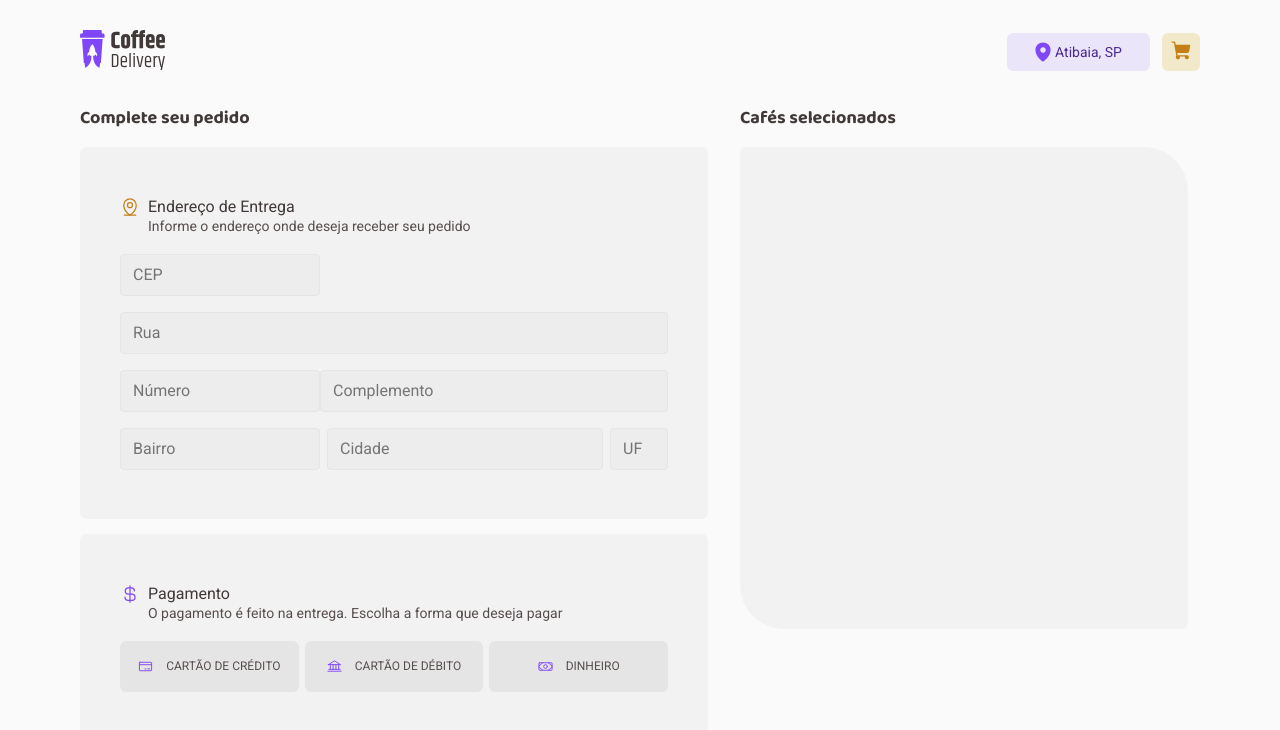
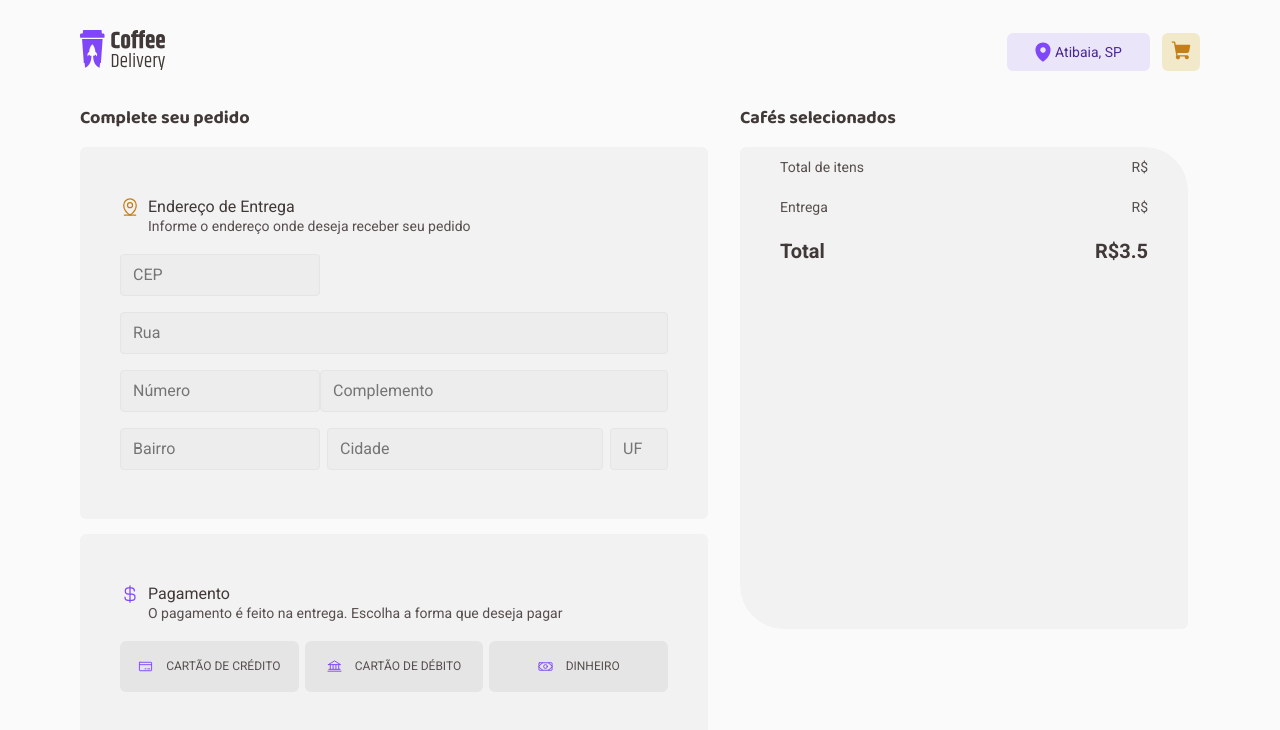
Before and after one commit to raissacmp/coffee-delivery, a React (Vite) app: page /checkout in a window 1280 px wide. Shown: the top 730 px of the page. Built offline with nearby package versions, Linux system fonts and the light colour scheme.

Commit message:
style: summary cart

```diff
--- a/src/pages/Checkout/components/Cart/RemoveButton/styles.ts
+++ b/src/pages/Checkout/components/Cart/RemoveButton/styles.ts
@@ -9,6 +9,7 @@ export const ContainerButtonRemove = styled.button`
   align-items: center;
   border: none;
   justify-content: space-evenly;
+  cursor: pointer;
 
   p {
     color: ${(props) => props.theme["base-text"]};
--- a/src/pages/Checkout/components/Cart/index.tsx
+++ b/src/pages/Checkout/components/Cart/index.tsx
@@ -3,19 +3,25 @@ import { ProductsSelectedContext } from "../../../../contexts/ProductsContext";
 import { CountQuantity } from "../../../Home/components/CountQuantity";
 import { RemoveButton } from "./RemoveButton";
 import {
+  ContentCartProducts,
   ContentMainCart,
   ContentProductCart,
   ContentSelectedAndRemoveProduct,
   MainCart,
   ProductPriceCart,
+  ProductsValuesCart,
   ProductTitleCart,
 } from "./styles";
 
 export function Cart() {
   const { products } = useContext(ProductsSelectedContext);
   console.log("🚀 ~ file: index.tsx:6 ~ Cart ~ products", products);
+
+  const valueDelivery = 3.5;
+
   return (
     <MainCart>
+      <ContentCartProducts>
         {products.map((product) => {
           return (
             <ContentMainCart>
@@ -33,6 +39,21 @@ export function Cart() {
             </ContentMainCart>
           );
         })}
+      </ContentCartProducts>
+      <div>
+        <ProductsValuesCart>
+          <span>Total de itens</span>
+          <span>R$</span>
+        </ProductsValuesCart>
+        <ProductsValuesCart>
+          <span>Entrega</span>
+          <span>R$ </span>
+        </ProductsValuesCart>
+        <ProductsValuesCart>
+          <strong>Total</strong>
+          <strong>R${valueDelivery}</strong>
+        </ProductsValuesCart>
+      </div>
     </MainCart>
   );
 }
--- a/src/pages/Checkout/components/Cart/styles.ts
+++ b/src/pages/Checkout/components/Cart/styles.ts
@@ -10,6 +10,24 @@ export const MainCart = styled.main`
   img {
     max-width: 4rem;
     max-height: 4rem;
+  }
+`;
+
+export const ContentCartProducts = styled.div`
+  max-height: 18.75rem;
+  overflow: auto;
+
+  ::-webkit-scrollbar {
+    width: 4px;
+  }
+
+  ::-webkit-scrollbar-track {
+    background: transparent;
+    margin: 35px;
+  }
+  ::-webkit-scrollbar-thumb {
+    background: ${(props) => props.theme["base-label"]};
+    border-radius: 20px;
   }
 `;
 
@@ -40,3 +58,19 @@ export const ContentSelectedAndRemoveProduct = styled.div`
   gap: 0.5rem;
   margin-top: 0.5rem;
 `;
+
+export const ProductsValuesCart = styled.div`
+  display: flex;
+  justify-content: space-between;
+  padding: 0.75rem 2.5rem;
+
+  span {
+    font-size: 0.875rem;
+    color: ${(props) => props.theme["base-text"]};
+  }
+
+  strong {
+    font-size: 1.25rem;
+    color: ${(props) => props.theme["base-subtitle"]};
+  }
+`;
```
Lines whose indentation alone changed are shown as unchanged.
